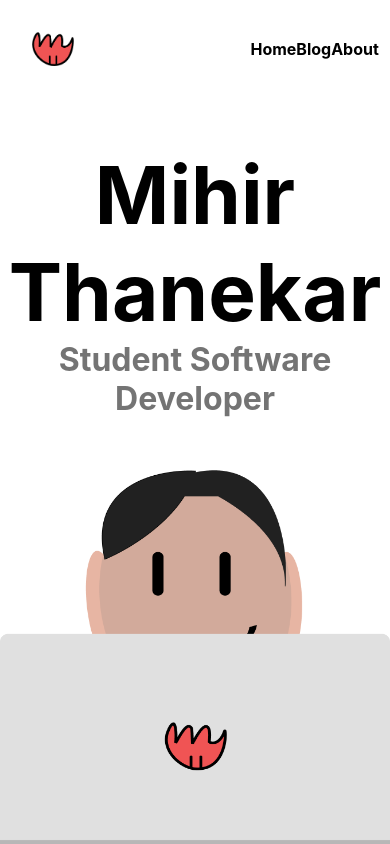
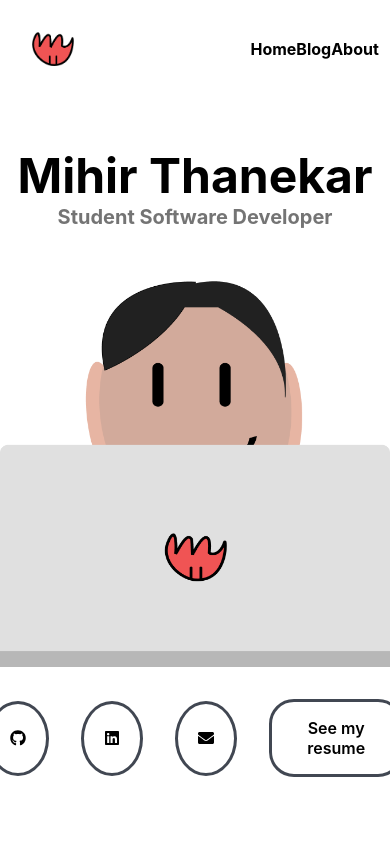
Before and after one commit to me-here/portfolio-site, a Next.js app: page / in a window 390 px wide. Shown: the top 844 px of the page. Built offline with nearby package versions, Linux system fonts and the light colour scheme.

Commit message:
Responsive Headings in Hero.

```diff
--- a/components/Hero.tsx
+++ b/components/Hero.tsx
@@ -1,6 +1,6 @@
 import Image from 'next/image'
 import styled from 'styled-components'
-import { CenteredFlex } from '../styles/global-styled'
+import { CenteredFlex, Title, SecondaryTitle } from '../styles/global-styled'
 import SocialIcons from './SocialIcons'
 
 export default function Hero() {
@@ -23,15 +23,6 @@ export default function Hero() {
   );
 };
 
-const Title = styled.h1`
-    font-size: 5rem;
-`;
-
-const SecondaryTitle = styled.h2`
-    font-size: 2rem;
-    color: #747474;
-`;
-
 const SpacedGroup = styled.div`
   margin: ${(props: {vertical: string}) => props.vertical} 0;
 
--- a/styles/global-styled.tsx
+++ b/styles/global-styled.tsx
@@ -1,4 +1,5 @@
 import styled from "styled-components";
+import {ScreenSize} from "./style-constants"
 
 /**The colors to be used in the application.*/
 export class Colors {
@@ -32,14 +33,26 @@ const sharedTextStyles = `
 `;
 
 export const Title = styled.h1`
-  font-size: 5rem;
   ${sharedTextStyles}
+
+  @media only screen and (min-width: ${ScreenSize.small}) {
+    font-size: 3rem;
+  }
+  @media only screen and (min-width: ${ScreenSize.medium}) {
+    font-size: 5rem;
+  }
 `;
 
 export const SecondaryTitle = styled.h2`
-  font-size: 2rem;
   color: ${Colors.accentGrey};
   ${sharedTextStyles}
+
+  @media only screen and (min-width: ${ScreenSize.small}) {
+    font-size: 1.25rem;
+  }
+  @media only screen and (min-width: ${ScreenSize.medium}) {
+    font-size: 2rem;
+  }
 `;
 
 export const SectionHeading = styled.h3`
```
